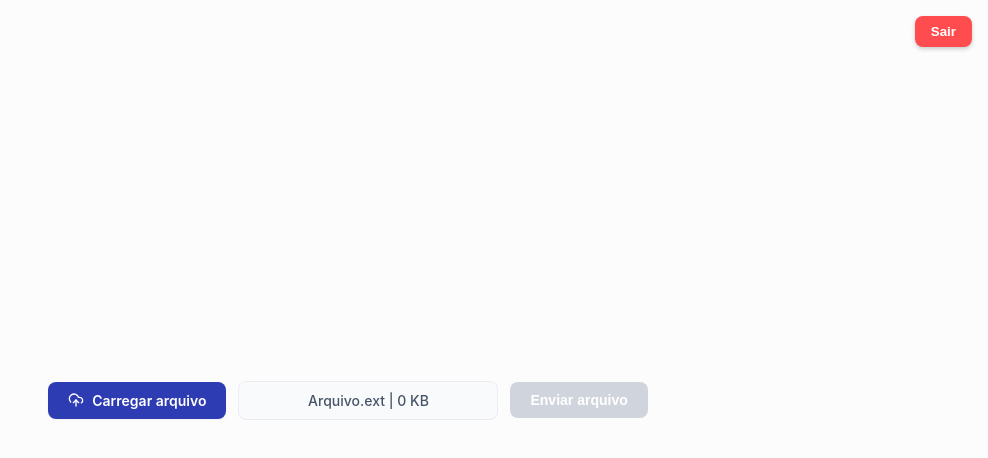
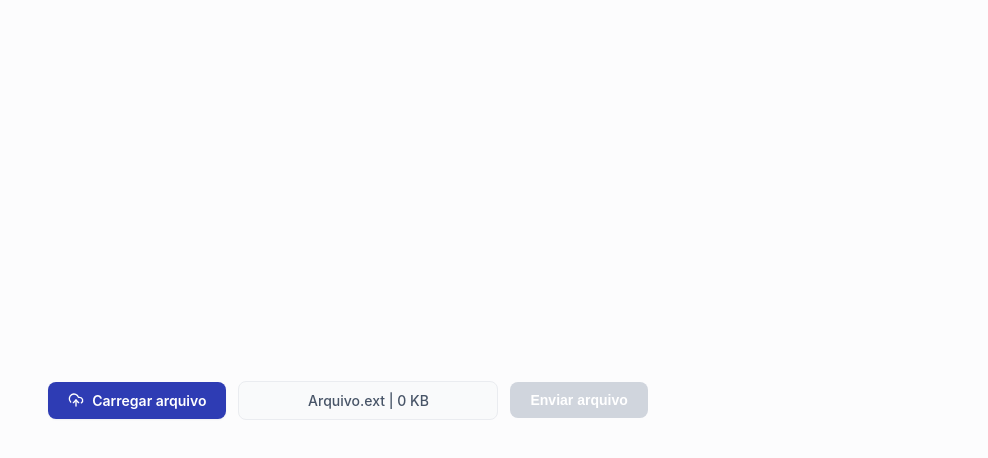
Before and after one commit to andreborges-solve/s3-bucket-files, a React (Vite) app in the folder s3-bucket-app/: page / in a window 1280 px wide. Shown: the top 458 px of the page, without its empty margins (292-1280 px from the left). Built offline with nearby package versions, Linux system fonts and the light colour scheme; no server answers; sample sign-in values are in the browser's storage.

Commit message:
removendo botão de sair para teste do login embed

```diff
--- a/s3-bucket-app/src/App.tsx
+++ b/s3-bucket-app/src/App.tsx
@@ -33,7 +33,7 @@ export const App: React.FC = () => {
     if (token) {
       localStorage.setItem('token', token);
       window.history.replaceState({}, '', '/');
-      // console.log('Auth - Login bem-sucedido, token recebido da Genesys');
+      console.log('Auth - Login bem-sucedido, token recebido da Genesys');
     }
 
     const savedToken = localStorage.getItem('token');
@@ -91,28 +91,6 @@ export const App: React.FC = () => {
           </Alert>
         </Stack>
       </Slide>
-      <button
-        onClick={() => {
-          localStorage.removeItem('token');
-          window.location.href = AUTH_LOGOUT_URL;
-        }}
-        style={{
-          position: 'fixed',
-          top: 16,
-          right: 16,
-          zIndex: 100,
-          padding: '8px 16px',
-          backgroundColor: '#ff4d4f',
-          color: 'white',
-          border: 'none',
-          borderRadius: '8px',
-          cursor: 'pointer',
-          fontWeight: 'bold',
-          boxShadow: '0 2px 4px rgba(0,0,0,0.2)'
-        }}
-      >
-        Sair
-      </button>
       <GerenciadorBucket />
     </>
   );
```
